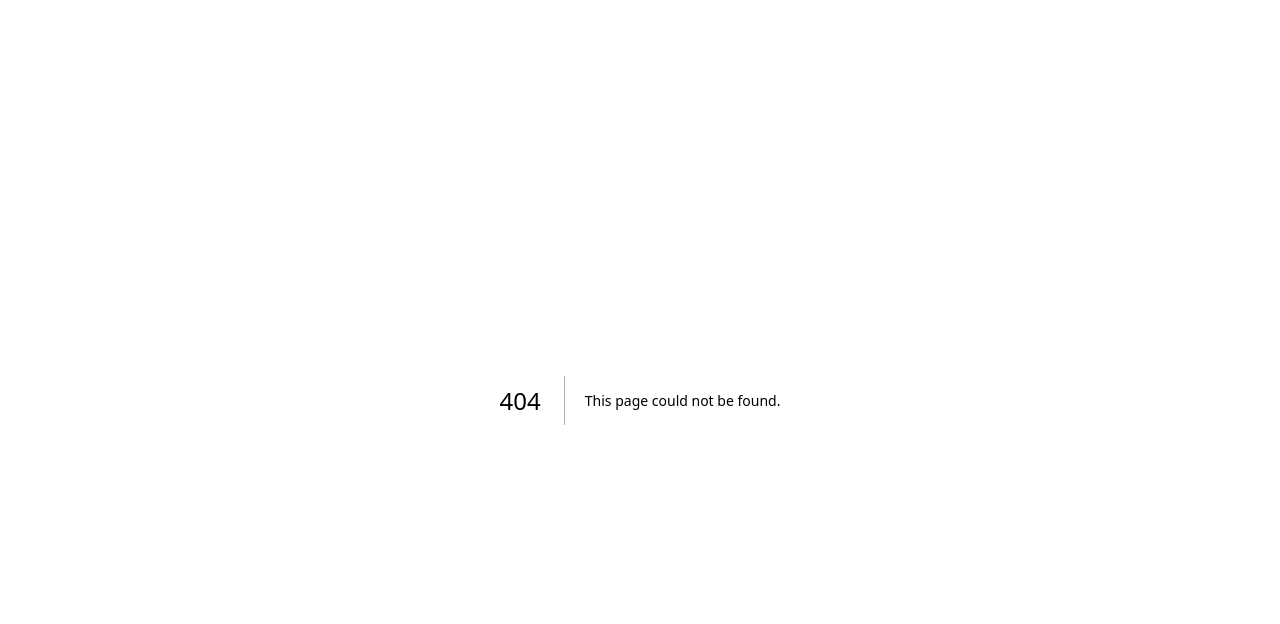
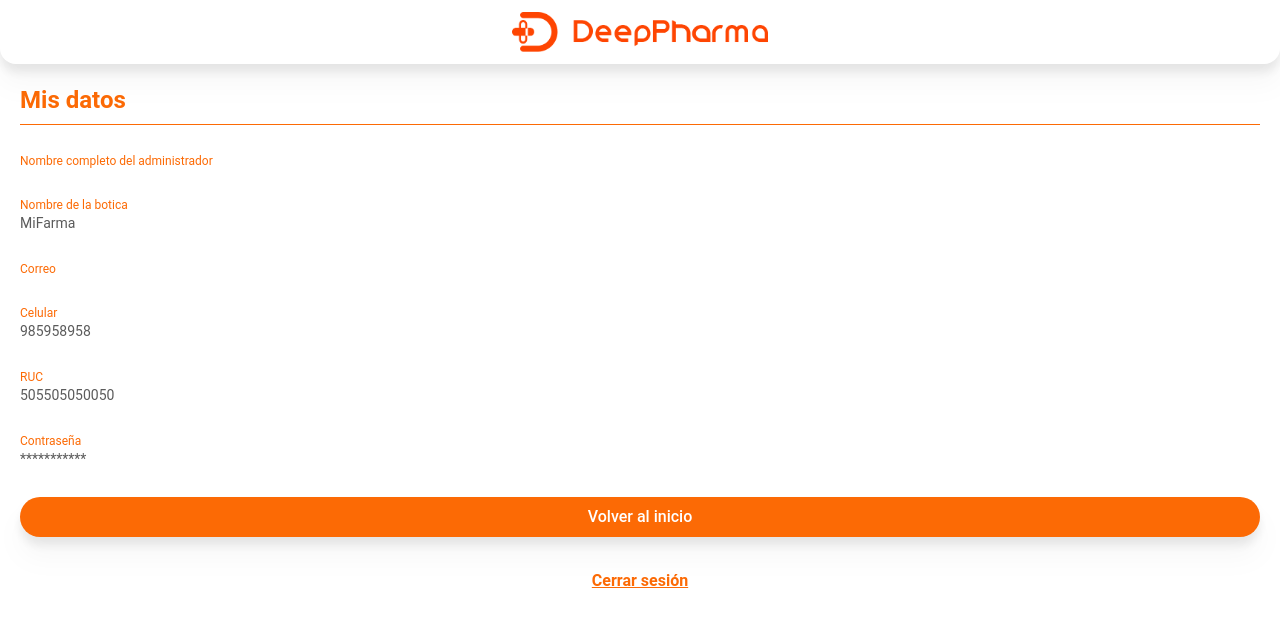
Before and after one commit to deep-skill/deep-pharma-web, a Next.js app: page /user-profile in a window 1280 px wide. Before the commit this address had no page. Shown: the top 624 px of the page. Built offline with nearby package versions, Linux system fonts and the light colour scheme; no server answers.

Commit message:
add userprofilepage

```diff
--- /dev/null
+++ b/app/user-profile/page.tsx
@@ -0,0 +1,14 @@
+import Header from "@/components/Header";
+import Profile from "@/components/Profile";
+import UserProfile from "@/components/user-profil/UserProfil";
+
+const UserProfilePage = () => {
+  return (
+    <div>
+      <Header />
+      <UserProfile />
+    </div>
+  );
+}
+
+export default UserProfilePage
--- a/components/NavBar.tsx
+++ b/components/NavBar.tsx
@@ -1,11 +1,7 @@
 'use client';
-import { useUser } from '@auth0/nextjs-auth0/client';
 import Link from 'next/link';
-import { FaRegUserCircle } from 'react-icons/fa';
 import deepPharmaImg from '../assets/image/deep_pharma_white.png';
-
-import { Button, Drawer } from '@material-tailwind/react';
-import { useStore } from '@/store/zustaban';
+import { Avatar, Drawer} from '@material-tailwind/react';
 import { useState } from 'react';
 import Image from 'next/image';
 import { IoHomeOutline } from 'react-icons/io5';
@@ -13,43 +9,22 @@ import { FiPackage } from 'react-icons/fi';
 import { MdOutlineUpdate, MdPointOfSale } from 'react-icons/md';
 import { usePathname } from 'next/navigation';
 import { IoIosClose } from 'react-icons/io';
-const NavBar = () => {
-  const { user, error, isLoading } = useUser();
-  const bears = useStore((state: any) => state.bears);
-  const increasePopulation = useStore((state: any) => state.increasePopulation);
+const NavBar = ({ userPicture } : { userPicture?: string | null | undefined}) => {
+
   const [open, setOpen] = useState(false);
   const openDrawer = () => setOpen(true);
   const closeDrawer = () => setOpen(false);
   const pathName = usePathname();
-  if (error != null) return <div>{error.message}</div>;
-  if (user == null) {
-    return (
-      <nav className="flex flex-row  m-2 p-2 justify-between gap-2">
-        <h1 className="text-4xl font-semibold ">
-          <Link href="/">Deep Pharma</Link>
-        </h1>
-
-        <Button variant="filled" color="black" placeholder={undefined}>
-          <Link href="/api/auth/login" className="text-purple">
-            Inicio de sesión
-          </Link>
-        </Button>
-      </nav>
-    );
-  }
 
   return (
     <nav className="flex flex-row  m-2 p-2 justify-between gap-2 text-white ">
-      <div>
-        <h2 className="text-lg text-grey_title font-semibold md:text-orange ">
-          <Link href="/">Bienvenido</Link>
-        </h2>
-        <h1 className="text-xl font-bold text-grey_title md:text-orange">
-          Botica Global Salud
-        </h1>
-      </div>
 
-      <FaRegUserCircle size={60} onClick={openDrawer} color="#FE4502" />
+      <Avatar
+          onClick={openDrawer}
+          variant="circular"
+          alt="Perfil usuario"
+          src={userPicture ? userPicture : "https://cdn-icons-png.flaticon.com/512/149/149071.png"}
+          size="lg" placeholder={undefined} />
 
       <Drawer
         size={500}
@@ -61,7 +36,6 @@ const NavBar = () => {
       >
         <div className="mb-6 flex items-center justify-between">
           <Image src={deepPharmaImg} alt="logo" width={150} />
-
           <IoIosClose
             size={40}
             onClick={closeDrawer}
@@ -115,6 +89,17 @@ const NavBar = () => {
               Historial de ventas
             </Link>
           </div>
+          <div
+            className={`flex items-center p-3 w-full ${pathName === '/user-profile'
+              ? 'bg-white text-blue-gray-900 rounded-full font-semibold'
+              : ''
+              }`}
+          >
+            <MdOutlineUpdate className="mr-2" size={25} />
+            <Link href={'/user-profile'} onClick={closeDrawer}>
+              Perfil del usiario
+            </Link>
+          </div>
         </div>
       </Drawer>
     </nav>
--- a/components/Profile.tsx
+++ b/components/Profile.tsx
@@ -1,10 +1,10 @@
 'use client'
 import { fetchToken } from '@/lib/fetch/fetchToken';
 import { useUser } from '@auth0/nextjs-auth0/client';
-import { Avatar } from '@material-tailwind/react';
 import Link from 'next/link'
 import React, { useEffect } from 'react'
 import { FaRegUserCircle } from 'react-icons/fa'
+import NavBar from './NavBar';
 
 export const Profile = () => {
   const { user, error, isLoading } = useUser();
@@ -49,12 +49,11 @@ export const Profile = () => {
           Botica Global Salud
         </h2>
       </div>
+      <div>
+
+      </div>
       <div className='flex justify-center items-center p-4'>
-        <Avatar
-          variant="circular"
-          alt="Remy Sharp"
-          src={user?.picture ? user?.picture : "https://cdn-icons-png.flaticon.com/512/149/149071.png"}
-          size="lg" placeholder={undefined} />
+        <NavBar userPicture={user?.picture}/>
       </div>
     </div>
   )
--- /dev/null
+++ b/components/user-profil/UserProfil.tsx
@@ -0,0 +1,48 @@
+'use client'
+import { useUser } from '@auth0/nextjs-auth0/client';
+import Link from 'next/link';
+
+
+export const UserProfile = () => {
+  const { user } = useUser();
+
+  return (
+    <div className="flex flex-col p-5 space-y-7">
+      <div>
+        <h1 className="text-2xl font-bold mb-2 text-orange">Mis datos</h1>
+        <div className="border-b border-orange"></div>
+      </div>
+      <div className="relative ">
+        <p className="text-sm font-regular mt-4 text-dark_gray">{user?.name}</p>
+        <p className="absolute top-0  text-xs font-regular text-orange">Nombre completo del administrador</p>
+      </div>
+      <div className="relative">
+        <p className="text-sm font-regular mt-4 text-dark_gray">MiFarma</p>
+        <p className="absolute top-0  text-xs font-regular text-orange">Nombre de la botica</p>
+      </div>
+      <div className="relative">
+        <p className="text-sm font-regular mt-4 text-dark_gray">{user?.email}</p>
+        <p className="absolute top-0  text-xs font-regular text-orange">Correo</p>
+      </div>
+      <div className="relative">
+        <p className="text-sm font-regular mt-4 text-dark_gray">985958958</p>
+        <p className="absolute top-0  text-xs font-regular text-orange">Celular</p>
+      </div>
+      <div className="relative">
+        <p className="text-sm font-regular mt-4 text-dark_gray">505505050050</p>
+        <p className="absolute top-0  text-xs font-regular text-orange">RUC</p>
+      </div>
+      <div className="relative">
+        <p className="text-sm font-regular mt-4 text-dark_gray">***********</p>
+        <p className="absolute top-0  text-xs font-regular text-orange">Contraseña</p>
+      </div>
+      <div className='flex flex-col justify-center items-center'>
+        <Link href="/home" className='w-full p-2 text-white bg-orange rounded-full font-medium drop-shadow-xl text-center'>Volver al inicio</Link>
+        <a href="/api/auth/logout" className="text-orange font-semibold underline p-8">Cerrar sesión</a>
+      </div>
+    </div>
+  );
+
+}
+
+export default UserProfile;
```
Lines whose indentation alone changed are shown as unchanged.
